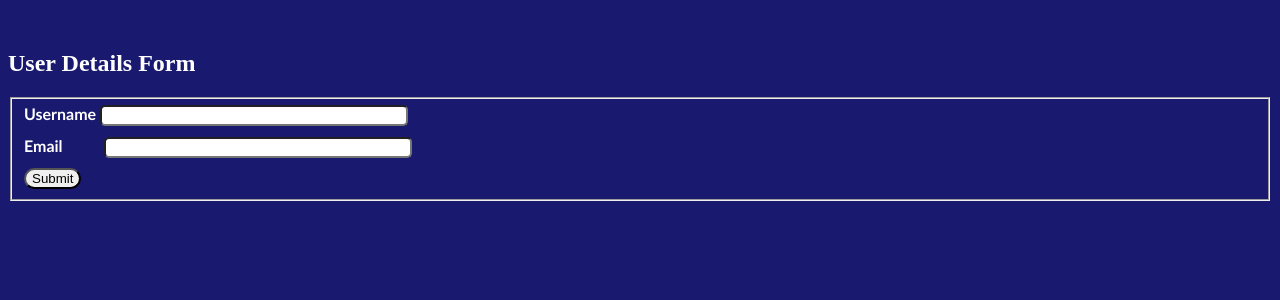
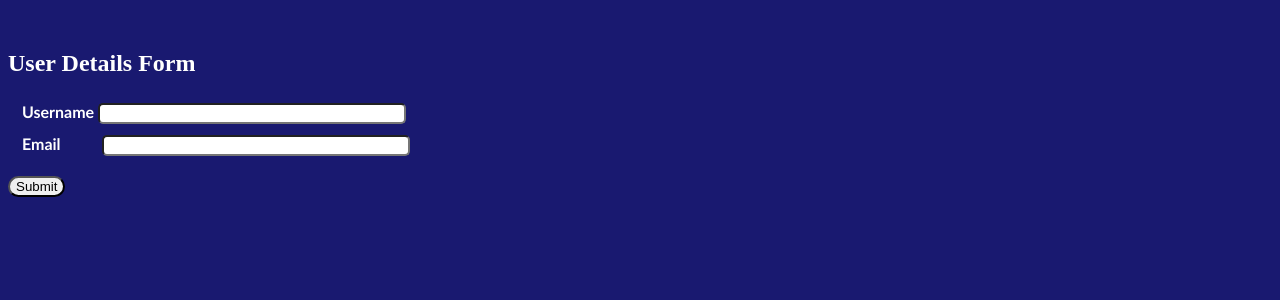
Before and after one commit to Iyanu0/practice_flask, a Flask app: page /create_user in a window 1280 px wide. Shown: the part 105-405 px from the top of the page. Run offline with Flask 3, Linux system fonts and the light colour scheme.

Commit message:
gitignore and added forms to it

```diff
--- a/flaskr/__init__.py
+++ b/flaskr/__init__.py
@@ -1,6 +1,5 @@
-from flask import Flask, render_template, url_for, redirect, request, flash
-from flaskr.models import db, User
-from flaskr.forms import UserForm
+from flask import Flask
+from flaskr.models import db
 
 #updating it to use forms 16-09-24
 
@@ -9,50 +8,4 @@ app.config['SQLALCHEMY_DATABASE_URI']='sqlite:///project.db'
 app.config['SECRET_KEY'] = 'd8b99972f00fd6c57e72e70f16bb07d6'
 db.init_app(app)
 
-
-
-@app.route('/')
-@app.route('/home')
-def home():
-    return render_template('home.html',title='Home Page')
-
-@app.route('/list')
-def user_list():
-    error=None
-    users=db.session.execute(db.select(User).order_by(User.username)).scalars()
-    return render_template('user_list.html',title='User List',users=users)
-
-@app.route('/create_user',methods=['GET','POST'])
-def create_user():
-    error=None
-    form = UserForm()
-    if form.validate_on_submit():
-        user=User(
-            username=form.username.data,
-            email=form.email.data
-        )
-        existing_user=User.query.filter_by(username=user.username).first()
-        if existing_user:
-            error='This username is Taken'
-            flash(error)
-            db.session.rollback()
-            return redirect(url_for('create_user'))
-        else:
-            db.session.add(user)
-            db.session.commit()
-            flash('You have successfully added a User')
-            return redirect(url_for('user_list',id=user.id))
-    return render_template('create_user.html',title='Create User',form=form)
-
-@app.route('/list/<int:id>/delete',methods=['GET','POST'])#This is to get the id of the user to be deleted
-def delete(id):
-    user=db.get_or_404(User,id)
-    if request.method == 'POST':
-        db.session.delete(user)
-        db.session.commit()
-        flash('You deleted a User')
-        return redirect(url_for('user_list'))
-
-
-with app.app_context():
-    db.create_all()
+from flaskr import routes
--- /dev/null
+++ b/flaskr/routes.py
@@ -0,0 +1,50 @@
+from flask import render_template, url_for, redirect, request, flash
+from flaskr import app
+from flaskr.models import db, User
+from flaskr.forms import UserForm
+
+@app.route('/')
+@app.route('/home')
+def home():
+    return render_template('home.html',title='Home Page')
+
+@app.route('/list')
+def user_list():
+    error=None
+    users=db.session.execute(db.select(User).order_by(User.username)).scalars()
+    return render_template('user_list.html',title='User List',users=users)
+
+@app.route('/create_user',methods=['GET','POST'])
+def create_user():
+    error=None
+    form = UserForm()
+    if form.validate_on_submit():
+        user=User(
+            username=form.username.data,
+            email=form.email.data
+        )
+        existing_user=User.query.filter_by(username=user.username).first()
+        if existing_user:
+            error='This username is Taken'
+            flash(error)
+            db.session.rollback()
+            return redirect(url_for('create_user'))
+        else:
+            db.session.add(user)
+            db.session.commit()
+            flash('You have successfully added a User')
+            return redirect(url_for('user_list',id=user.id))
+    return render_template('create_user.html',title='Create User',form=form)
+
+@app.route('/list/<int:id>/delete',methods=['GET','POST'])#This is to get the id of the user to be deleted
+def delete(id):
+    user=db.get_or_404(User,id)
+    if request.method == 'POST':
+        db.session.delete(user)
+        db.session.commit()
+        flash('You deleted a User')
+        return redirect(url_for('user_list'))
+
+
+with app.app_context():
+    db.create_all()
--- a/flaskr/static/main.css
+++ b/flaskr/static/main.css
@@ -50,7 +50,8 @@ input{
 }
 
 .alert-warning{
-    background-color:lightgoldenrodyellow;
+    background-color:rgb(228, 94, 33);
+    display: inline;
 }
 
 .form-content{
@@ -103,3 +104,6 @@ img{
     height: 300px;
     width: 300px;
 }
+.form-input{
+    border:none
+}
--- a/flaskr/templates/create_user.html
+++ b/flaskr/templates/create_user.html
@@ -8,29 +8,25 @@
         <a href="{{url_for('user_list')}}">Back To List</a>
     </div>
 </nav>
-
-
     <div class="form-content">
         <h2> User Details Form</h2>
         <form action="" method="POST">
             {{ form.hidden_tag() }}
             <div>
-                <fieldset>
-                    <div>
+                <fieldset class="form-input">
+                    <div class="form-input username">
                         {{form.username.label}}
                         {{form.username}}
                     </div>
 
-                    <div>
+                    <div class="form-input email">
                         {{form.email.label}}
                         {{form.email}}
                     </div>
-                        <div id="user.id" class="save-button">
-                            {{ form.submit}}
-                        </div>
-
-
                 </fieldset>
+                <div id="user.id" class="save-button">
+                    {{ form.submit}}
+                </div>
             </div>
 
 
```
Also changed, not shown: instance/project.db, 1 other file.
